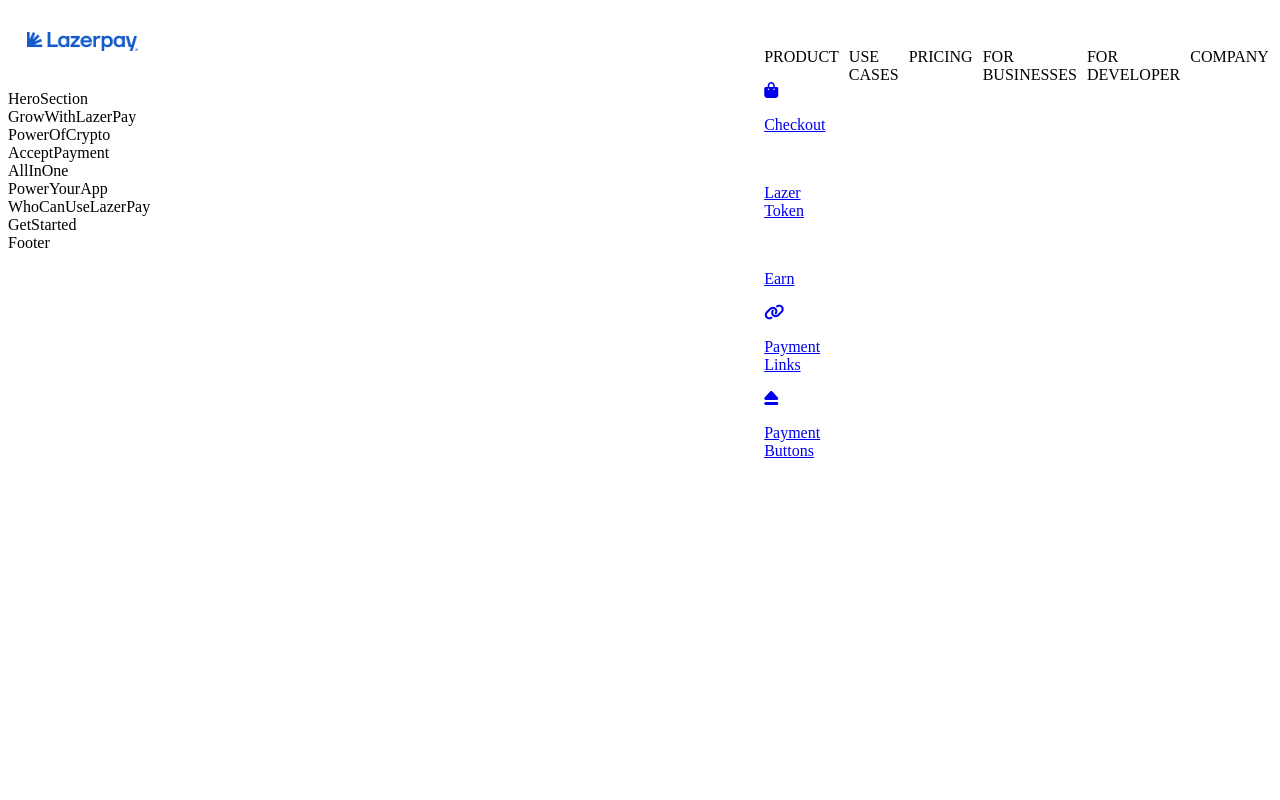
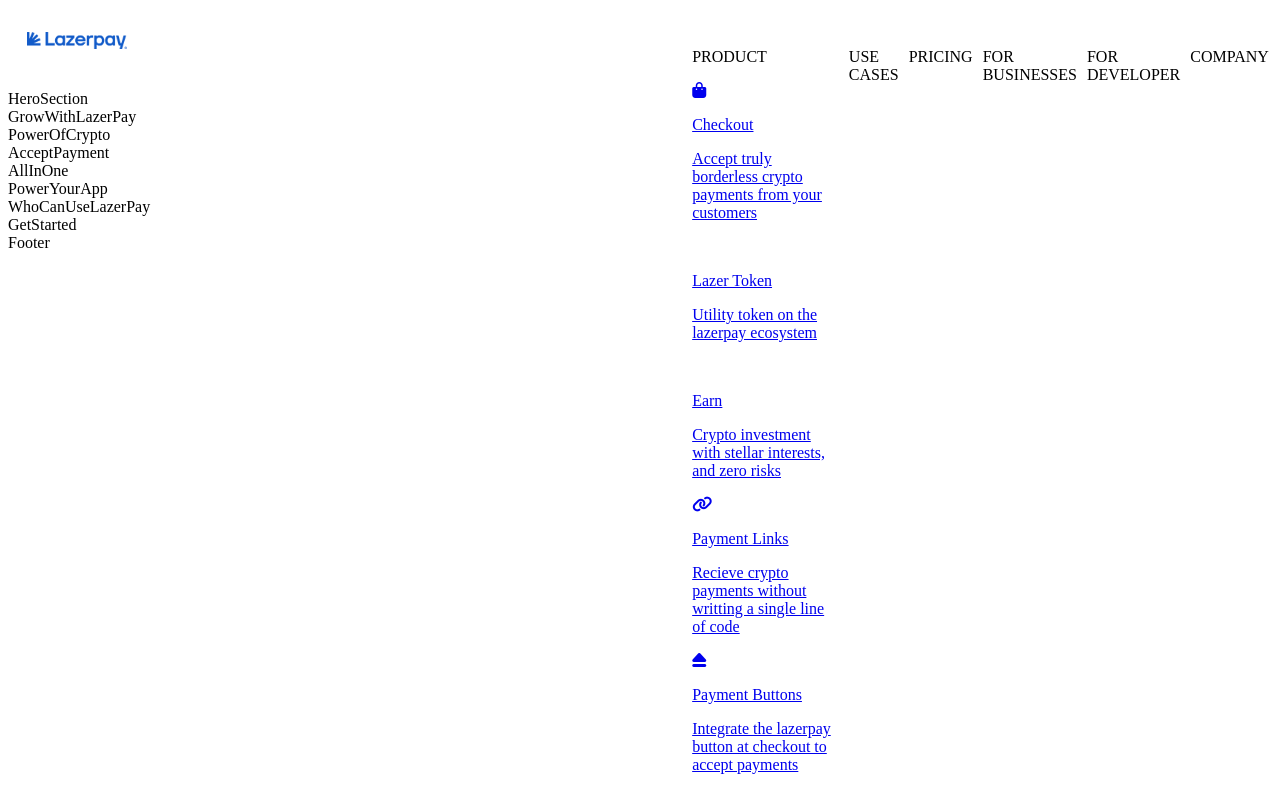
Before and after one commit to JayB-maker/lazerpay-clone, a React (Create React App) app: page / in a window 1280 px wide. Both pictures are taken after a click on the element "PRODUCT". Built offline with nearby package versions, Linux system fonts and the light colour scheme; some icons are missing.

Commit message:
first commit

```diff
--- a/src/components/layout/Header/index.jsx
+++ b/src/components/layout/Header/index.jsx
@@ -1,6 +1,6 @@
 import React, { useState } from 'react'
 import { navs } from '../../../data/data'
-import { Headers, Image, LinkText, InnerHeaders, Navbar, Navs, NavItems, Nav, Text } from '../../ui'
+import { Headers, Image, LinkText, InnerHeaders, Navbar, Navs, NavItems, Nav, Text, NavIcon, NavDescription } from '../../ui'
 
 const Header = () => {
   const [isHover, setIsHover] = useState(false)
@@ -35,8 +35,13 @@
                   {item.navItems.map((subItem, key) => (
                     <LinkText to={subItem.link}>
                       <Nav key={key}>
+                      <NavIcon>
                       <i className={subItem.icon} />
                       <Text>{subItem.navItem}</Text>
+                      </NavIcon>
+                      <NavDescription>
+                        <Text>{subItem.description}</Text>
+                      </NavDescription>
                     </Nav>
                     </LinkText>
                   ))}
--- a/src/components/ui/index.jsx
+++ b/src/components/ui/index.jsx
@@ -46,7 +46,8 @@
 
 `;
 export const Text = styled.p`
-
-
-}
 `;
+export const NavIcon = styled.div`
+`;
+export const NavDescription = styled.div`
+`;
--- a/src/data/data.jsx
+++ b/src/data/data.jsx
@@ -3,22 +3,27 @@
     navItems: [{
         icon: "fa-solid fa-bag-shopping",
         navItem:"Checkout",
+        description: "Accept truly borderless crypto payments from your customers",
         link: "/",
     }, {
         icon: "fa-solid fa-hexagon-image",
         navItem:"Lazer Token",
+        description: "Utility token on the lazerpay ecosystem",
         link: "/",
     }, {
         icon: "fa-solid fa-globe-stand",
         navItem:"Earn",
+        description: "Crypto investment with stellar interests, and zero risks",
         link: "/",
     }, {
         icon: "fa-solid fa-link",
         navItem:"Payment Links",
+        description: "Recieve crypto payments without writting a single line of code",
         link: "/",
     }, {
         icon: "fa-solid fa-eject",
         navItem:"Payment Buttons",
+        description: "Integrate the lazerpay button at checkout to accept payments",
         link: "/",
     }, ]
 }, {
@@ -26,22 +31,27 @@
     navItems: [{
         icon: "fa-solid fa-alien",
         navItem:"Creators",
+        description: "Get paid easily doing creative work with crypto.",
         link: "/",
     }, {
         icon: "fa-solid fa-signal",
         navItem:"Startups",
+        description: "Power your startup with our crypto payment tools and libraries.",
         link: "/",
     }, {
         icon: "fa-solid fa-sausage",
         navItem:"Saas",
+        description: "Collect recurring payments from customers anywhere.",
         link: "/",
     }, {
         icon: "fa-solid fa-dumpster",
         navItem:"E-commerce",
+        description: "Tap into endless possibilities of growth for your ecommerce store.",
         link: "/",
     }, {
         icon: "fa-solid fa-user-tie",
         navItem:"Professionals",
+        description: "Recieve unrestricted payment from your clients anywhere.",
         link: "/",
     }, ]
 }, {
@@ -56,14 +66,17 @@
     navItems: [{
         icon: "fa-solid fa-layer-group",
         navItem:"Why LazerPay",
+        description: "Set up in minutes, receive payment from anywhere in seconds.",
         link: "/",
     }, {
         icon: "fa-solid fa-arrow-turn-down-right",
         navItem:"How it Works",
+        description: "Learn how we can help grow your business with crypto.",
         link: "/",
     }, {
         icon: "fa-solid fa-bag-shopping",
         navItem:"Checkout Demo",
+        description: "Set up in minutes, receive payment from anywhere in seconds.",
         link: "/",
     }, ]
 }, {
@@ -71,14 +84,17 @@
     navItems: [{
         icon: "fa-solid fa-sun-bright",
         navItem:"Quick Start",
+        description: "Integrate Lazerpay products and tools in minutes.",
         link: "/",
     }, {
         icon: "fa-solid fa-books",
         navItem:"Libraries",
+        description: "Use our client, server and UI libraries to integrate with Lazerpay.",
         link: "/",
     }, {
         icon: "fa-solid fa-folder-open",
         navItem:"API Documentation",
+        description: "Guides, resources and refrences to build with Lazerpay.",
         link: "/",
     }, ]
 }, {
@@ -86,26 +102,32 @@
     navItems: [{
         icon: "fa-solid fa-briefcase",
         navItem:"About",
+        description: "Empowering businesses through cross-border payments.",
         link: "/",
     }, {
         icon: "fa-solid fa-envelope-dot",
         navItem:"Contact",
+        description: "We're one click away. Reach out to us, get your questions answered.",
         link: "/",
     }, {
         icon: "fa-solid fa-users-medical",
         navItem:"Team",
+        description: "Meet the Lazer Team. Join us to build the future of payments.",
         link: "/",
     }, {
         icon: "fa-solid fa-pen-line",
         navItem:"Blog",
+        description: "Stay ahead with stories, insights and news from the Lazer Team",
         link: "/",
     }, {
         icon: "fa-solid fa-user-tie-hair",
         navItem:"Careers",
+        description: "Join forces with us to power borderless crypto payments.",
         link: "/",
     }, {
         icon: "fa-solid fa-address-card",
         navItem:"Press",
+        description: "Get company media assets, brand guidelines and other resources.",
         link: "/",
     }, ]
 }, ]
```
